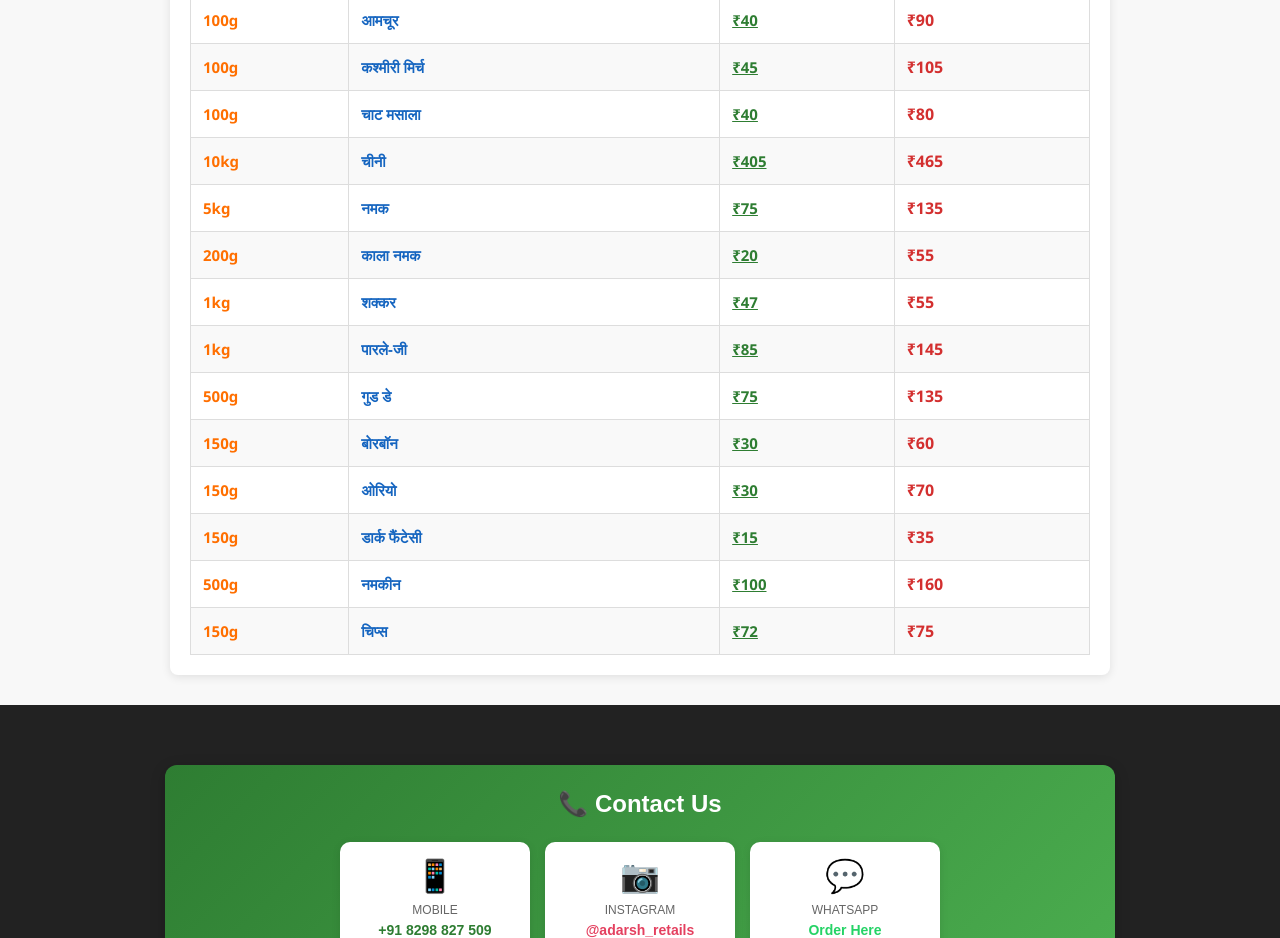
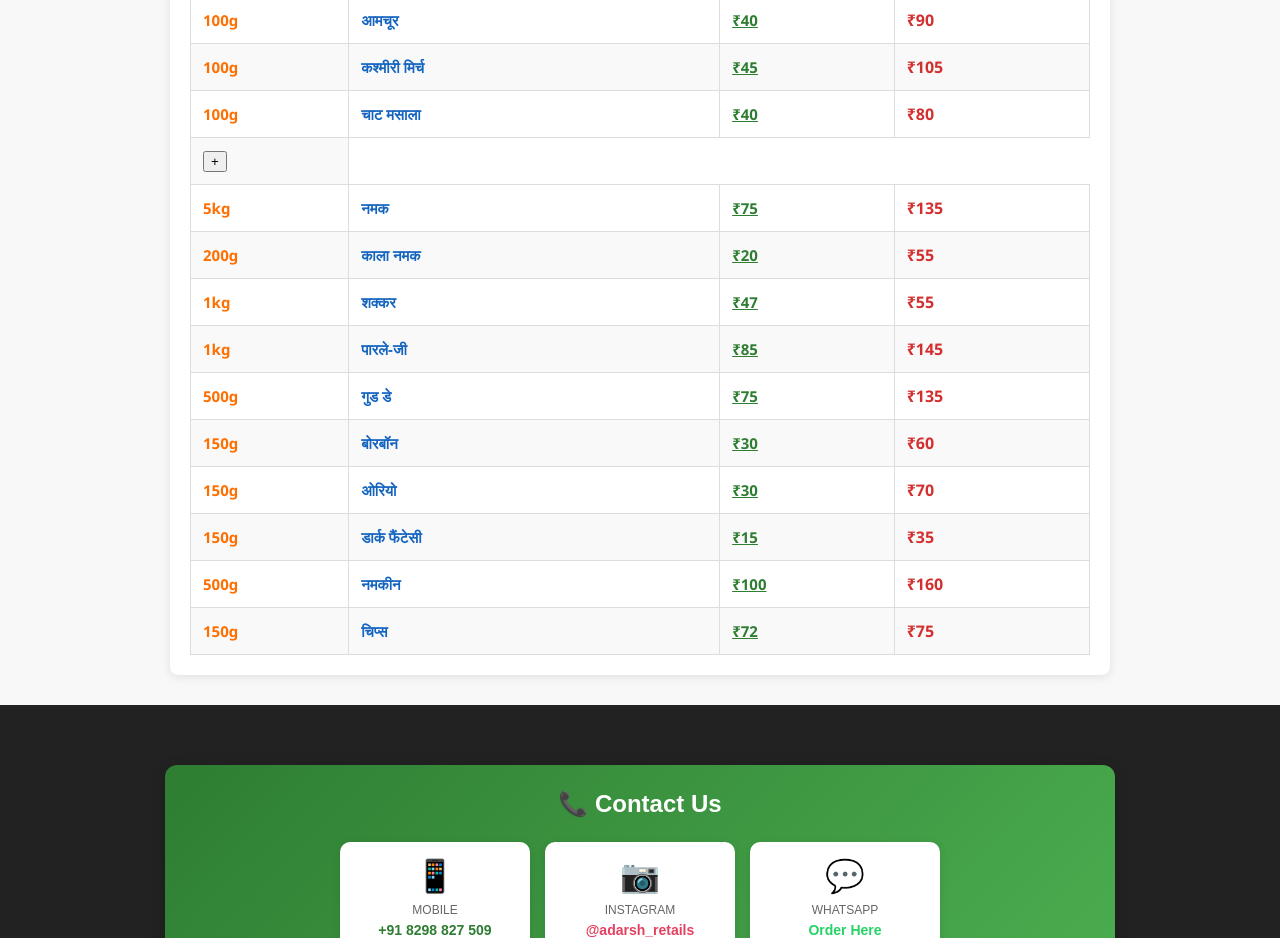
Before and after one commit to kartiktiwari408-glitch/Adarsh-retails, a plain HTML site: page index.html in a window 1280 px wide. Shown: the part 6700-7638 px from the top of the page. Drawn offline with Linux system fonts and the light colour scheme.

Commit message:
Add button to add 10kg sugar to cart

```diff
--- a/index.html
+++ b/index.html
@@ -284,7 +284,7 @@
 <tr><td>100g</td><td>आमचूर</td><td>₹40</td><td>₹90</td></tr>
 <tr><td>100g</td><td>कश्मीरी मिर्च</td><td>₹45</td><td>₹105</td></tr>
 <tr><td>100g</td><td>चाट मसाला</td><td>₹40</td><td>₹80</td></tr>
-<tr><td>10kg</td><td>चीनी</td><td>₹405</td><td>₹465</td></tr>
+<td><button onclick="addToCart('चीनी 10kg - ₹465')">+</button></td>
 <tr><td>5kg</td><td>नमक</td><td>₹75</td><td>₹135</td></tr>
 <tr><td>200g</td><td>काला नमक</td><td>₹20</td><td>₹55</td></tr>
 <tr><td>1kg</td><td>शक्कर</td><td>₹47</td><td>₹55</td></tr>
```
